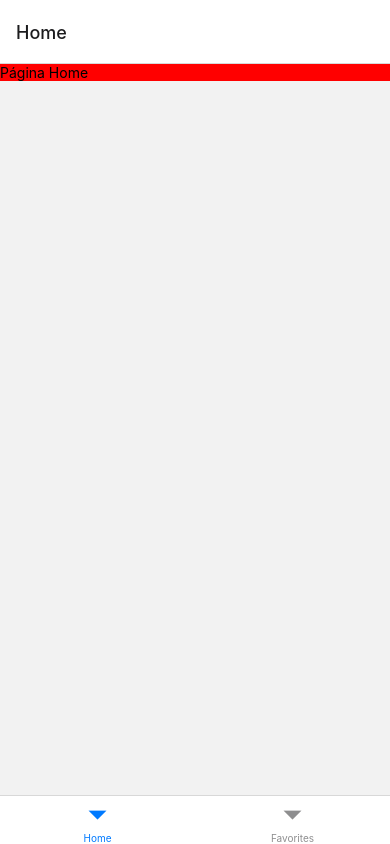
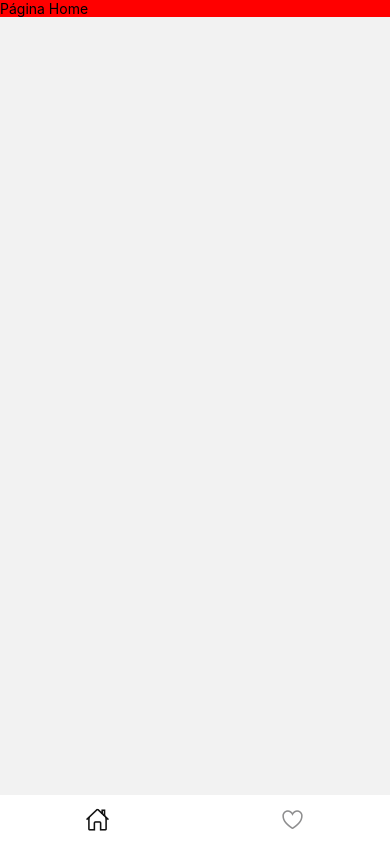
Before and after one commit to RayanneRamos/insider-rn-receitas, a React Native app: screen / in a window 390 px wide. Built offline with nearby package versions, Linux system fonts and the light colour scheme.

Commit message:
Criando a bottom tabs e a sua estilização

```diff
--- a/src/routes/index.js
+++ b/src/routes/index.js
@@ -1,14 +1,49 @@
 import { createBottomTabNavigator } from '@react-navigation/bottom-tabs'
 import { Home } from '../pages/Home'
 import { Favorites } from '../pages/Favorites'
+import { Ionicons } from '@expo/vector-icons'
 
 const Tab = createBottomTabNavigator()
 
 export function Routes() {
   return (
-    <Tab.Navigator>
-      <Tab.Screen name='Home' component={Home} />
-      <Tab.Screen name='Favorites' component={Favorites} />
+    <Tab.Navigator
+      screenOptions={{
+        headerShown: false,
+        tabBarHideOnKeyboard: true,
+        tabBarShowLabel: false,
+        tabBarActiveTintColor: '#121212',
+        tabBarStyle: {
+          backgroundColor: '#fff',
+          borderTopWidth: 0
+        }
+      }}
+    >
+      <Tab.Screen
+        name='Home'
+        component={Home}
+        options={{
+          tabBarIcon: ({ color, size, focused }) => {
+            if (focused) {
+              <Ionicons name='home' color='#000' size={size} />
+            }
+            return <Ionicons name='home-outline' color={color} size={size} />
+          }
+        }}
+      />
+      <Tab.Screen
+        name='Favorites'
+        component={Favorites}
+        options={{
+          tabBarIcon: ({ color, size, focused }) => {
+            if (focused) {
+              <Ionicons name='heart' color='#ff4141' size={size} />
+            }
+
+            return <Ionicons name='heart-outline' color={color} size={size} />
+          }
+        }}
+      />
     </Tab.Navigator>
   )
 }
```
